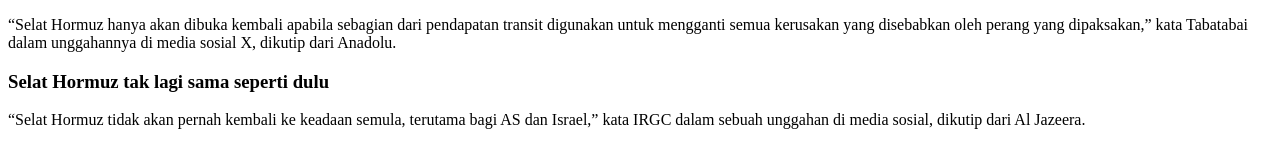
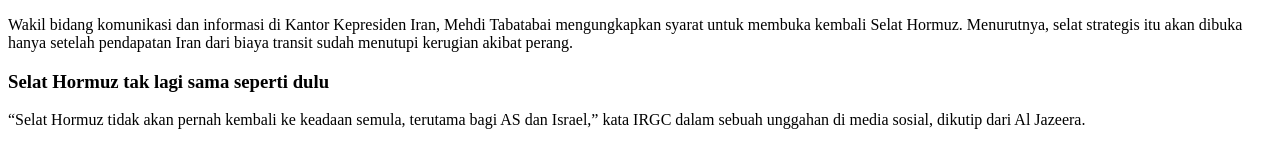
Before and after one commit to btek-practice/test-pr-demo, a plain HTML site: page index5.html in a window 1280 px wide. Drawn offline with Linux system fonts and the light colour scheme.

Commit message:
update: new paragraph index5.html

```diff
--- a/index5.html
+++ b/index5.html
@@ -4,9 +4,9 @@
     <meta charset="UTF-8" />
     <meta name="viewport" content="width=device-width, initial-scale=1.0" />
     <title>Test PR DEMO 5</title>
-    <p>“Selat Hormuz hanya akan dibuka kembali apabila sebagian dari pendapatan transit
-        digunakan untuk mengganti semua kerusakan yang disebabkan oleh perang yang dipaksakan,”
-        kata Tabatabai dalam unggahannya di media sosial X, dikutip dari Anadolu.
+    <p>Wakil bidang komunikasi dan informasi di Kantor Kepresiden Iran, Mehdi Tabatabai
+        mengungkapkan syarat untuk membuka kembali Selat Hormuz. Menurutnya, selat strategis itu akan
+         dibuka hanya setelah pendapatan Iran dari biaya transit sudah menutupi kerugian akibat perang.
     </p>
     <h3>Selat Hormuz tak lagi sama seperti dulu</h3>
     <p>“Selat Hormuz tidak akan pernah kembali ke keadaan semula, terutama bagi AS dan Israel,”
```
